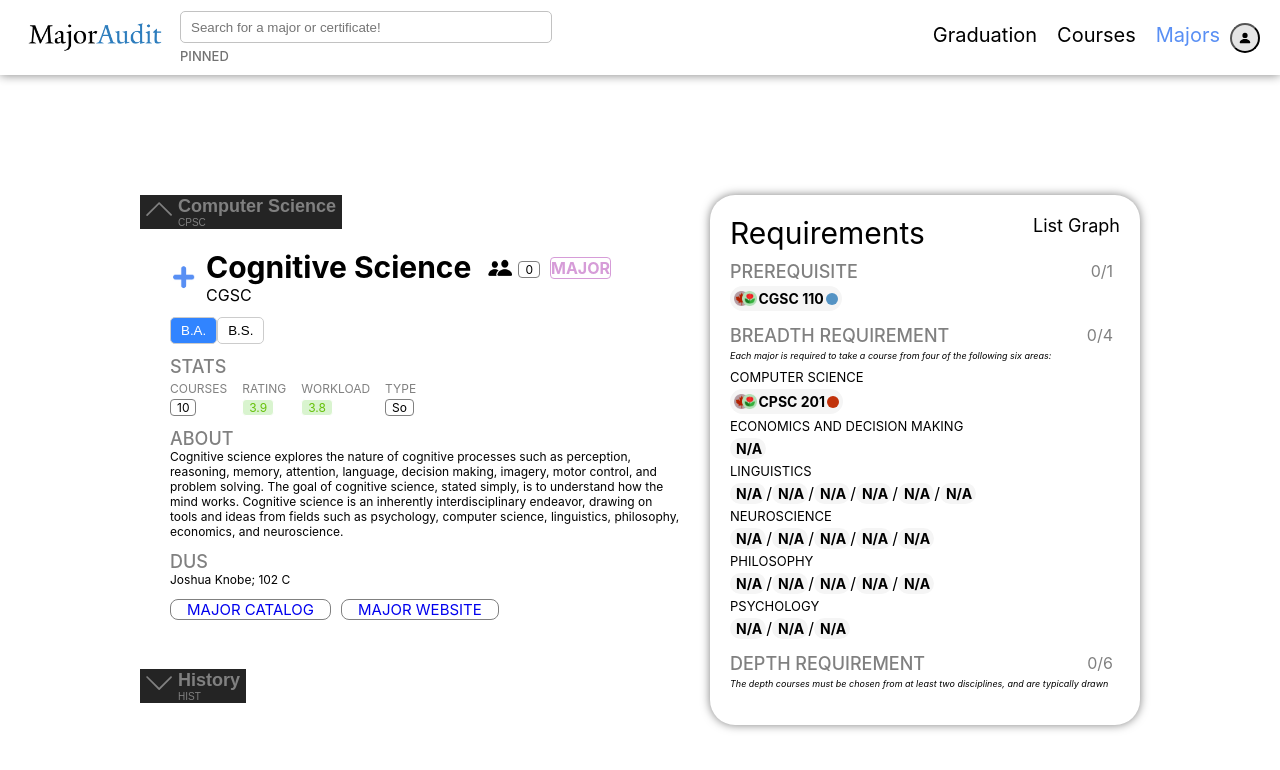
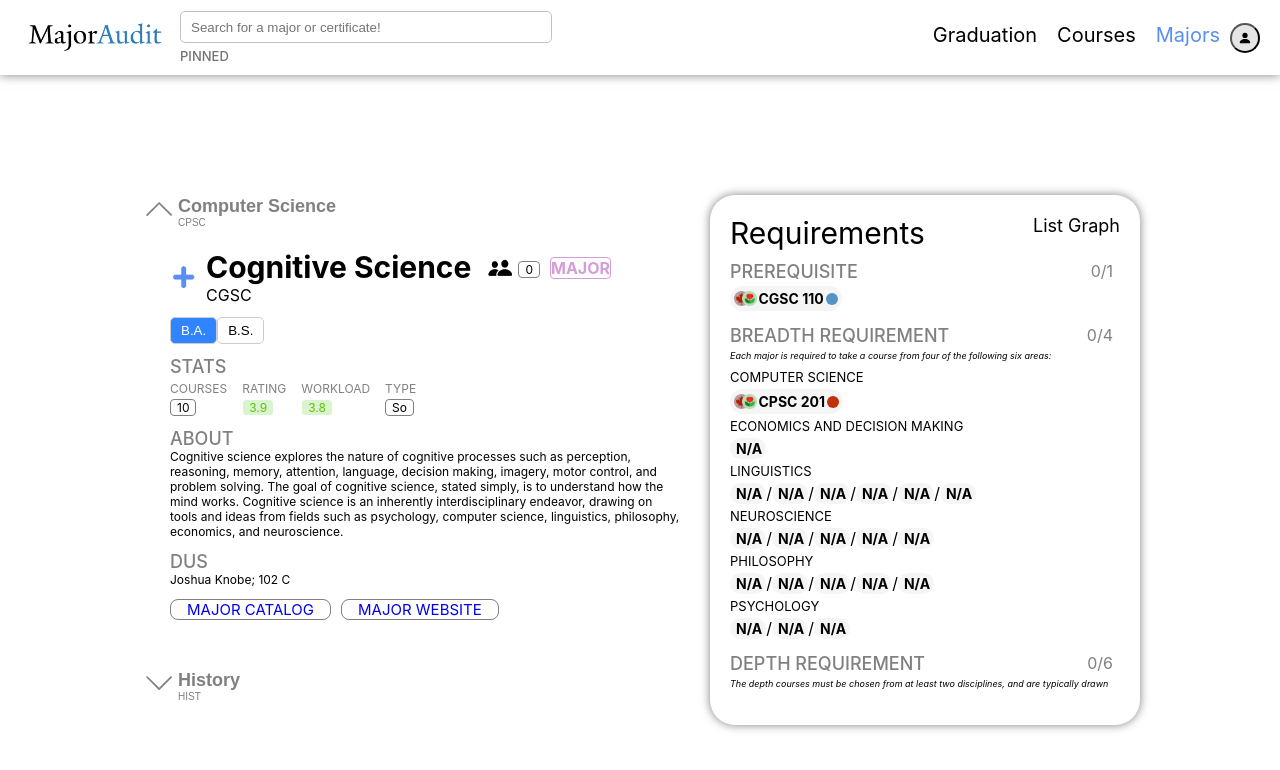
Before and after one commit to YaleComputerSociety/MajorAudit, a React (Create React App) app in the folder frontend/: page /majors in a window 1280 px wide. Shown: the top 770 px of the page. Built offline with nearby package versions, Linux system fonts and the light colour scheme.

Commit message:
Standardized colors in themeSchemas
Need to standardize navbar styles :/

```diff
--- a/frontend/src/commons/utilities/themeSchemas.tsx
+++ b/frontend/src/commons/utilities/themeSchemas.tsx
@@ -1,27 +1,31 @@
 import { Theme } from "../../hooks/themeContext"
 
 export const lightTheme = {
-    background: "#FFFFFF",
-    textColor: "#000000",
+    backgroundColor: "#FFFFFF",
+    color: "#000000",
     courseBoxColor: "#F5F5F5",
-
+    courseBoxColor2: "#E1E9F8",
 }
 
 export const darkTheme = {
-    background: "#242424",
-    textColor: "#EEEEEE",
+    backgroundColor: "#242424",
+    color: "#EEEEEE",
     courseBoxColor: "#363636",
+    courseBoxColor2: "#404040",
 }
 
-export function getThemeColor(theme: Theme, themeProp: string) {
-    if (theme === 'light') {
-        if (themeProp === 'background') return lightTheme.background;
-        if (themeProp === 'textColor') return lightTheme.textColor;
+export function getThemeColor(currentTheme: Theme, themeProp: string) {
+    if (currentTheme === 'light') {
+        if (themeProp === 'backgroundColor') return lightTheme.backgroundColor;
+        if (themeProp === 'color') return lightTheme.color;
         if (themeProp === 'courseBoxColor') return lightTheme.courseBoxColor;
+        if (themeProp === 'courseBoxColor2') return lightTheme.courseBoxColor2;
     }
-    if (theme === 'dark') {
-        if (themeProp === 'background') return darkTheme.background;
-        if (themeProp === 'textColor') return darkTheme.textColor;
+    if (currentTheme === 'dark') {
+        if (themeProp === 'backgroundColor') return darkTheme.backgroundColor;
+        if (themeProp === 'color') return darkTheme.color;
         if (themeProp === 'courseBoxColor') return darkTheme.courseBoxColor;
+        if (themeProp === 'courseBoxColor2') return darkTheme.courseBoxColor2;
     }
+    return "#000000"
 }
--- a/frontend/src/hooks/themeContext.tsx
+++ b/frontend/src/hooks/themeContext.tsx
@@ -5,6 +5,7 @@ import {
   useCallback,
   useMemo,
 } from "react";
+import { getThemeColor } from "../commons/utilities/themeSchemas";
 
 export type Theme = "light" | "dark";
 
@@ -25,13 +26,8 @@ export function ThemeProvider({
 
   const setCurrentTheme = useCallback((theme: Theme) => {
     localStorage.setItem("theme", theme);
-    if (theme === 'light') {
-        document.body.style.backgroundColor = "#FFFFFF";
-        document.body.style.color = "#000000"
-    } else if (theme === 'dark') {
-        document.body.style.backgroundColor = "#242424";
-        document.body.style.color = "#EEEEEE"
-    }
+    document.body.style.backgroundColor = getThemeColor(theme, 'backgroundColor');
+    document.body.style.color = getThemeColor(theme, 'color');
     setTheme(theme);
   }, []);
 
--- a/frontend/src/pages/Courses/components/CourseBox.tsx
+++ b/frontend/src/pages/Courses/components/CourseBox.tsx
@@ -11,16 +11,19 @@ import { DisplaySetting } from "./../Courses";
 import { StudentCourse } from "./../../../commons/types/TypeCourse";
 
 import { useModal } from "../../../hooks/modalContext";
+import { useTheme } from "../../../hooks/themeContext";
+import { getThemeColor } from "../../../commons/utilities/themeSchemas";
 
 function CourseBox(props: {course: StudentCourse, displaySetting: DisplaySetting }) {
     const { setModalOpen } = useModal();
+    const { currentTheme } = useTheme();
 
     function openModal() {
         setModalOpen(props.course.course)
     }
 
     return (
-        <div className={styles.courseBox} onClick={openModal} style={{ backgroundColor: props.course.enrollmentStatus === "COMPLETED" ? "#E1E9F8" : "#F5F5F5" }}>
+        <div className={styles.courseBox} onClick={openModal} style={{ backgroundColor: props.course.enrollmentStatus === "COMPLETED" ? getThemeColor(currentTheme, 'courseBoxColor2') : getThemeColor(currentTheme, 'courseBoxColor')}}>
             <div className={styles.row} style={{ alignItems: "center" }}>
                 <div className={props.course.enrollmentStatus === "COMPLETED" ? styles.checkmark : styles.hidden}>
                     {props.course.enrollmentStatus === "COMPLETED" ?
--- a/frontend/src/pages/Majors/components/ProgramMetadataBox.tsx
+++ b/frontend/src/pages/Majors/components/ProgramMetadataBox.tsx
@@ -10,6 +10,9 @@ import img_plus from "../../../commons/images/plus.png";
 import { SlArrowUp , SlArrowDown } from "react-icons/sl";
 
 import { Program, Degree } from "../../../commons/types/TypeProgram";
+
+import { useTheme } from "../../../hooks/themeContext";
+import { getThemeColor } from "../../../commons/utilities/themeSchemas";
 
 function MetadataTopshelf(degree: Degree){
   return(
@@ -114,8 +117,9 @@ function MetadataContent(props: {program: Program, whichDegree: number, alterCur
 }
 
 function MetadataScrollButton(props: {scrollProgram: Function, seeProgram: Function, dir: number}){
+  const { currentTheme } = useTheme();
   return(
-    <Button style={{ backgroundColor: "#242424", border: "none", cursor: "pointer" }} onClick={() => props.scrollProgram(props.dir)}>
+    <Button style={{ backgroundColor: getThemeColor(currentTheme, 'backgroundColor'), border: "none", cursor: "pointer" }} onClick={() => props.scrollProgram(props.dir)}>
       <div style={{ display: "flex" }}>
         <div style={{paddingRight: "6px"}}>
           {props.dir > 0 ? <SlArrowUp size={26} color="gray"/> : <SlArrowDown size={26} color="gray"/>}
```
